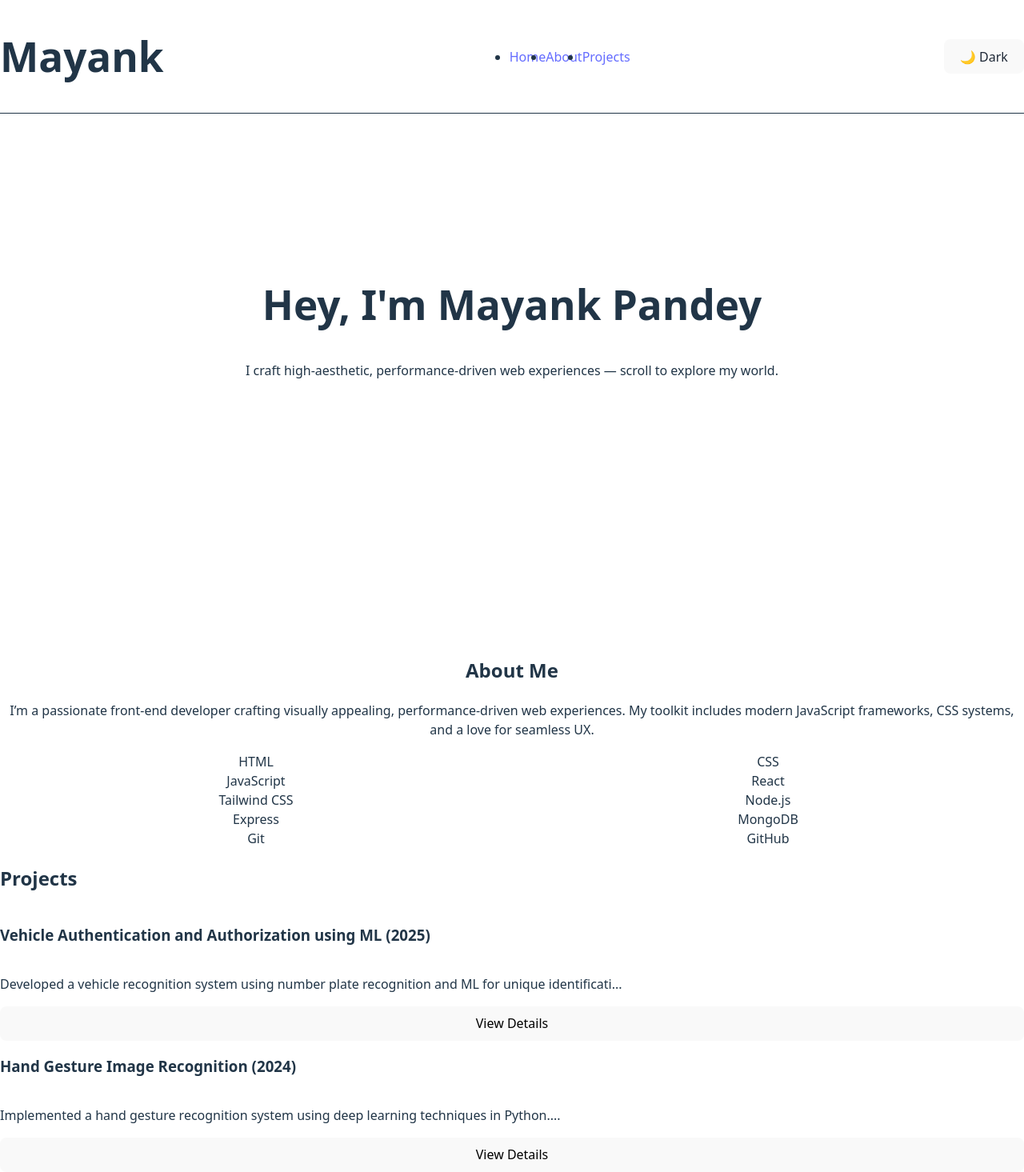
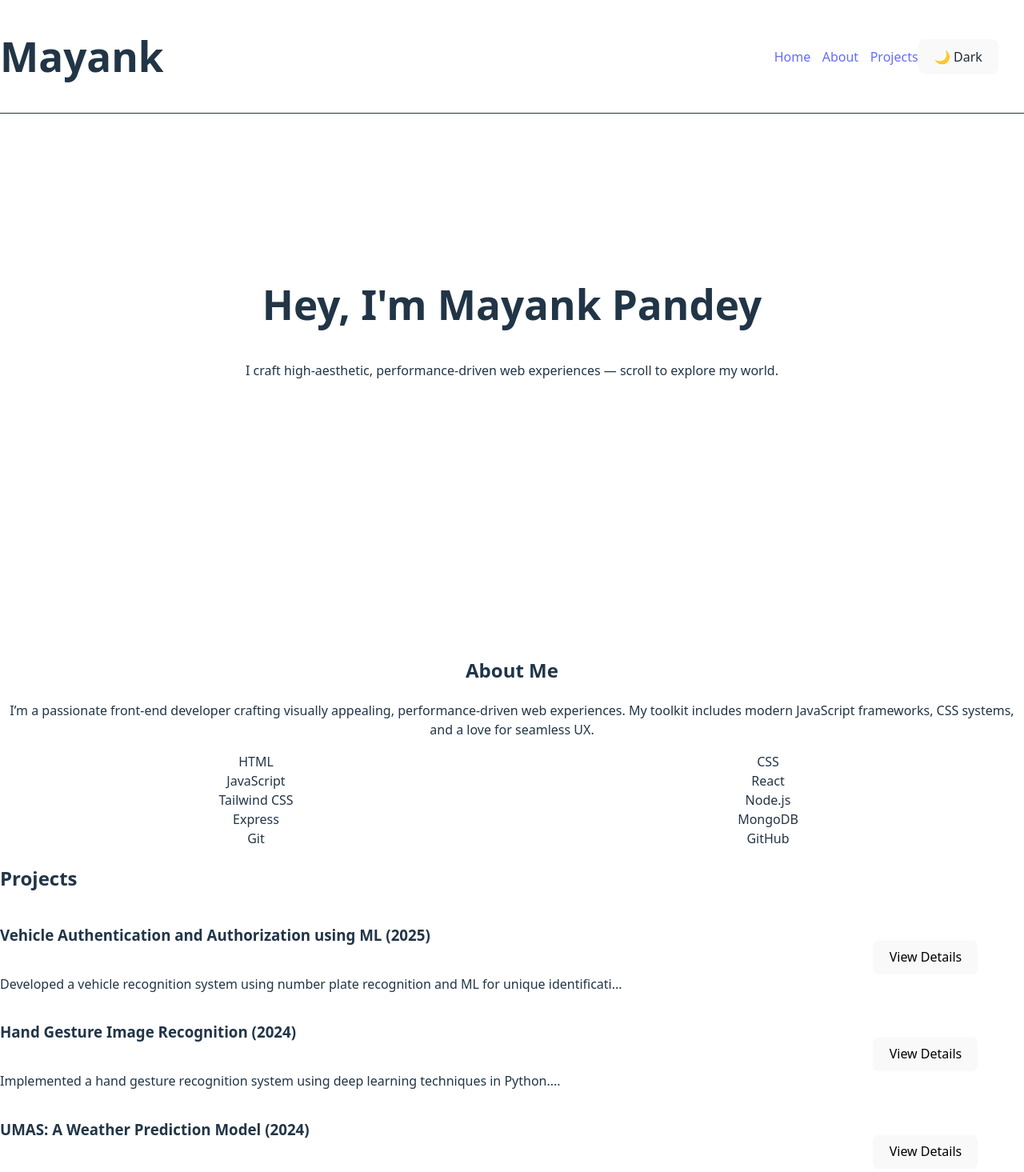
Before and after one commit to Wizard-Mayank/My-Portfolio, a React (Vite) app: page / in a window 1280 px wide. Shown: the top 1465 px of the page at 80% size. Built offline with nearby package versions, Linux system fonts and the light colour scheme.

Commit message:
Structure complete

```diff
--- a/src/components/Navbar.jsx
+++ b/src/components/Navbar.jsx
@@ -8,11 +8,9 @@ const Navbar = () => {
   useEffect(() => {
     if (darkMode) {
       document.documentElement.classList.add("dark");
-      console.log("dark theme");
       localStorage.setItem("theme", "dark");
     } else {
       document.documentElement.classList.remove("dark");
-      console.log("light theme");
       localStorage.setItem("theme", "light");
     }
   }, [darkMode]);
@@ -20,23 +18,27 @@ const Navbar = () => {
   return (
     <nav className="fixed top-0 w-full z-50 backdrop-blur bg-white/60 dark:bg-black/60 border-b border-zinc-200 dark:border-zinc-800">
       <div className="max-w-6xl mx-auto px-4 py-3 flex justify-between items-center">
-        <h1 className="text-xl font-bold text-zinc-800 dark:text-white">
-          Mayank
-        </h1>
 
-        <ul className="flex gap-6 text-sm font-medium text-zinc-700 dark:text-zinc-300">
-          <li>
-            <a href="#home" className="hover:text-sky-500">
+        {/* Left side: Logo / Name */}
+        <h1 className="text-xl font-bold text-zinc-800 dark:text-white">Mayank</h1>
+
+        {/* Right side: nav links + dark mode toggle */}
+        <div className="flex items-center gap-6"
+          style={{ marginRight: "2rem" }}  // <-- Here is the magic: add explicit right margin inline to push left
+        >
+          <ul className="flex flex-nowrap text-sm font-medium text-zinc-700 dark:text-zinc-300 list-none">
+            <li className="mr-8 min-w-[60px]">
+              <a href="#home" className="hover:text-sky-500 transition-colors px-1">
                 Home
               </a>
             </li>
-          <li>
-            <a href="#about" className="hover:text-sky-500">
+            <li className="mr-8 min-w-[60px]">
+              <a href="#about" className="hover:text-sky-500 transition-colors px-1">
                 About
               </a>
             </li>
-          <li>
-            <a href="#projects" className="hover:text-sky-500">
+            <li className="min-w-[60px]">
+              <a href="#projects" className="hover:text-sky-500 transition-colors px-1">
                 Projects
               </a>
             </li>
@@ -45,11 +47,11 @@ const Navbar = () => {
           <button
             onClick={() => setDarkMode(!darkMode)}
             className="bg-zinc-200 dark:bg-zinc-700 px-2 py-1 rounded-md text-xs transition-colors duration-200"
-  style={{ color: darkMode ? '#f3f4f6' : '#1f2937' }}
+            style={{ color: darkMode ? "#f3f4f6" : "#1f2937" }}
           >
             {darkMode ? "☀️ Light" : "🌙 Dark"}
           </button>
-
+        </div>
       </div>
     </nav>
   );
--- a/src/components/Projects.jsx
+++ b/src/components/Projects.jsx
@@ -2,7 +2,6 @@
 import { useState } from "react";
 import { motion } from "framer-motion";
 import Tilt from "react-parallax-tilt";
-
 
 const projects = [
   {
@@ -38,59 +37,42 @@ const ProjectCard = ({ project }) => {
   const [open, setOpen] = useState(false);
 
   return (
-    <Tilt glareEnable={true} glareMaxOpacity={0.45} scale={1.02} className="bg-white dark:bg-zinc-900 rounded-2xl shadow-xl">
+    <Tilt
+      glareEnable={true}
+      glareMaxOpacity={0.2}
+      tiltMaxAngleX={5}
+      tiltMaxAngleY={5}
+      scale={1.01}
+      transitionSpeed={1200}
+      className="bg-white dark:bg-zinc-900 rounded-2xl shadow-xl"
+    >
       <motion.div
         initial={{ opacity: 0, y: 30 }}
         whileInView={{ opacity: 1, y: 0 }}
         transition={{ duration: 0.6 }}
-        className="p-5 h-full flex flex-col justify-between"
+        className="p-5 h-full flex flex-col"
       >
         <h3 className="text-xl font-bold mb-1 text-zinc-900 dark:text-white">
-          {project.title} <span className="text-sm font-normal text-zinc-500">({project.year})</span>
+          {project.title}{" "}
+          <span className="text-sm font-normal text-zinc-500">
+            ({project.year})
+          </span>
         </h3>
-        <p className="text-sm text-zinc-600 dark:text-zinc-400 mb-2">
-          {project.description.slice(0, 100)}...
+        <p className="text-sm text-zinc-600 dark:text-zinc-400 mb-4">
+          {open
+            ? project.description
+            : `${project.description.slice(0, 100)}...`}
         </p>
-        <button
-          className="text-xs text-sky-500 hover:underline mt-auto"
-          onClick={() => setOpen(true)}
-        >
-          View Details
-        </button>
 
-        {open && (
-          <div className="fixed inset-0 bg-black bg-opacity-60 backdrop-blur-sm flex items-center justify-center z-50">
-            <div className="bg-white dark:bg-zinc-800 p-6 rounded-xl shadow-2xl w-[90%] max-w-md">
-              <h4 className="text-lg font-semibold mb-2 text-zinc-900 dark:text-white">
-                {project.title} ({project.year})
-              </h4>
-              <p className="text-sm text-zinc-700 dark:text-zinc-300 mb-4">
-                {project.description}
-              </p>
-              <div className="flex flex-wrap gap-2 mb-4">
-                {project.tech.map((tech, idx) => (
-                  <span key={idx} className="px-2 py-1 bg-sky-100 text-sky-600 text-xs rounded-full dark:bg-sky-800 dark:text-sky-200">
-                    {tech}
-                  </span>
-                ))}
-              </div>
-              <div className="flex gap-4 text-sm">
-                <a href={project.github} className="text-sky-500 hover:underline" target="_blank" rel="noopener noreferrer">
-                  GitHub
-                </a>
-                <a href={project.live} className="text-sky-500 hover:underline" target="_blank" rel="noopener noreferrer">
-                  Live Site
-                </a>
-              </div>
-              <button
-                onClick={() => setOpen(false)}
-                className="mt-4 px-4 py-1 bg-zinc-200 dark:bg-zinc-700 rounded text-xs"
-              >
-                Close
-              </button>
-            </div>
-          </div>
-        )}
+        {/* View/Close toggle with softened tilt padding */}
+        <div className="absolute right-[4.5%] top-1/2 transform -translate-y-1/2 z-10">
+          <button
+            onClick={() => setOpen(!open)}
+            className="px-3 py-1 text-xs font-semibold rounded-md border border-sky-500 text-sky-500 hover:bg-sky-500 hover:text-white transition-colors bg-white dark:bg-zinc-900"
+          >
+            {open ? "Close" : "View Details"}
+          </button>
+        </div>
       </motion.div>
     </Tilt>
   );
```
Also changed, not shown: src/README.md (added). Lines whose indentation alone changed are shown as unchanged.
